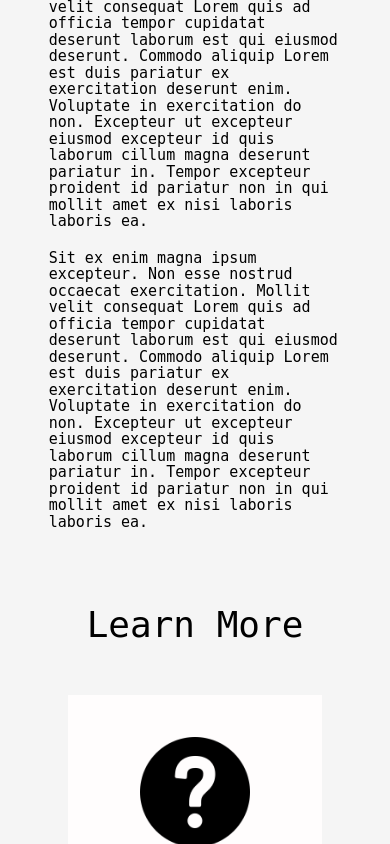
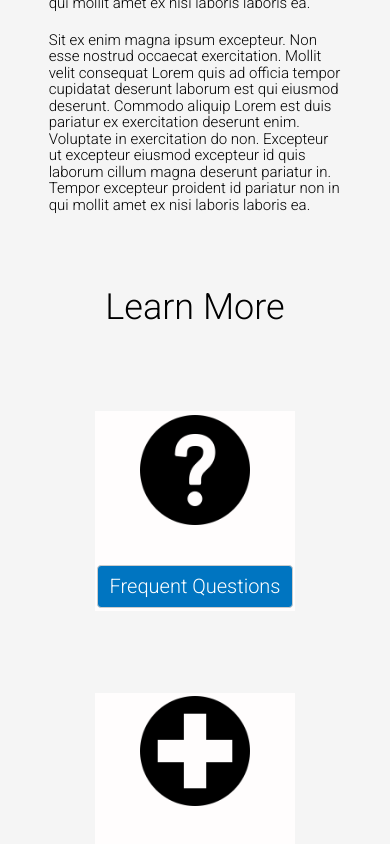
Before and after one commit to mitch-foster/personal_project, a React (Create React App) app: page / in a window 390 px wide. Shown: the part 1126-1970 px from the top of the page. Built offline with nearby package versions, Linux system fonts and the light colour scheme; no server answers.

Commit message:
Progress on styling

```diff
--- a/public/index.html
+++ b/public/index.html
@@ -10,6 +10,8 @@
     -->
     <!--<link rel="manifest" href="%PUBLIC_URL%/manifest.json">-->
     <link rel="stylesheet" href="https://maxcdn.bootstrapcdn.com/bootstrap/latest/css/bootstrap.min.css">
+    <link href="https://fonts.googleapis.com/css?family=Roboto:100,300" rel="stylesheet">
+    <link href="https://fonts.googleapis.com/css?family=Fjalla+One" rel="stylesheet">
     <!-- <link rel="stylesheet" href="./reset.css"> -->
 
     <!--
--- a/src/App.css
+++ b/src/App.css
@@ -1,5 +1,5 @@
 html {
-  font-family: "Monospace"; }
+  font-family: "Roboto"; }
 
 .NavBar {
   background-color: #fffdfd;
@@ -28,12 +28,13 @@ html {
 
 div {
   color: black;
-  font-family: "Monospace"; }
+  font-family: "Roboto"; }
 
 #landing_page {
   background-color: whitesmoke; }
 
 .mountain_div_landing_page {
+  font-family: "Fjalla One";
   height: 70vh;
   display: flex;
   flex-direction: column;
@@ -45,6 +46,7 @@ div {
   margin-bottom: 40px; }
 
 .mountain_div {
+  font-family: "Fjalla One";
   height: 250px;
   display: flex;
   flex-direction: column;
@@ -76,7 +78,7 @@ div {
 
 .contact {
   background: #0075c1;
-  font-family: "Monospace";
+  font-family: "Roboto";
   color: white;
   border-color: #0075c1; }
 
@@ -87,8 +89,8 @@ div {
   background-color: whitesmoke; }
 
 .navagation_div {
-  height: 40vh;
-  width: 30vw;
+  height: 400px;
+  width: 400px;
   background: #fffdfd;
   display: flex;
   align-items: center;
@@ -186,6 +188,13 @@ div {
   border-radius: 4px;
   border-color: #ccc; }
 
+@media (max-width: 1250px) {
+  .navagation_div {
+    height: 300px;
+    width: 300px;
+    margin-bottom: 5px;
+    margin-bottom: 15px; } }
+
 @media (max-width: 1200px) {
   .NavBar a {
     font-size: larger;
@@ -203,11 +212,7 @@ div {
   .main_navagation {
     flex-direction: column;
     align-items: center;
-    height: 100vh; }
-  .navagation_div {
-    height: 300px;
-    width: 65vw;
-    margin-bottom: 5px; } }
+    height: 100vh; } }
 
 @media (max-width: 900px) {
   .navbar_link {
@@ -254,7 +259,10 @@ div {
     font-size: 18px; }
   .welcome_text {
     width: 60vw;
-    margin-left: 20vw; } }
+    margin-left: 20vw; }
+  .navagation_div {
+    height: 200px;
+    width: 200px; } }
 
 @media (min-width: 900px) {
   .navbar_hamburger {
--- a/src/App.scss
+++ b/src/App.scss
@@ -1,5 +1,6 @@
 $psac_blue: #0075c1;
-$psac_font: 'Monospace';
+$psac_font: 'Roboto';
+$psac_header_font: 'Fjalla One';
 $navbar_color: #fffdfd;
 
 html {
@@ -47,6 +48,7 @@ div {
 }
 
 .mountain_div_landing_page {
+  font-family: $psac_header_font;
   height: 70vh;
   display: flex;
   flex-direction: column;
@@ -59,6 +61,7 @@ div {
 }
 
 .mountain_div {
+  font-family: $psac_header_font;
   height: 250px;
   display: flex;
   flex-direction: column;
@@ -108,8 +111,8 @@ div {
 }
 
 .navagation_div {
-  height: 40vh;
-  width: 30vw;
+  height: 400px;
+  width: 400px;
   background: $navbar_color;
   display: flex;
   align-items: center;
@@ -225,6 +228,15 @@ div {
     border-color: #ccc;
 }
 
+@media(max-width: 1250px) {
+  .navagation_div {
+    height: 300px;
+    width: 300px;
+    margin-bottom: 5px;
+    margin-bottom: 15px;
+  }
+}
+
 @media(max-width: 1200px) {
   .NavBar a {
     font-size: larger;
@@ -247,17 +259,13 @@ div {
     font-size: 50px;
   }
 
-  .main_navagation {
+ .main_navagation {
     flex-direction: column;
     align-items: center;
     height: 100vh
   }
 
-  .navagation_div {
-    height: 300px;
-    width: 65vw;
-    margin-bottom: 5px
-  }
+
 }
 
 @media(max-width: 900px) {
@@ -328,6 +336,11 @@ div {
     width: 60vw;
     margin-left: 20vw;
   }
+
+  .navagation_div {
+    height: 200px;
+    width: 200px;
+  }
 }
 
 
```
